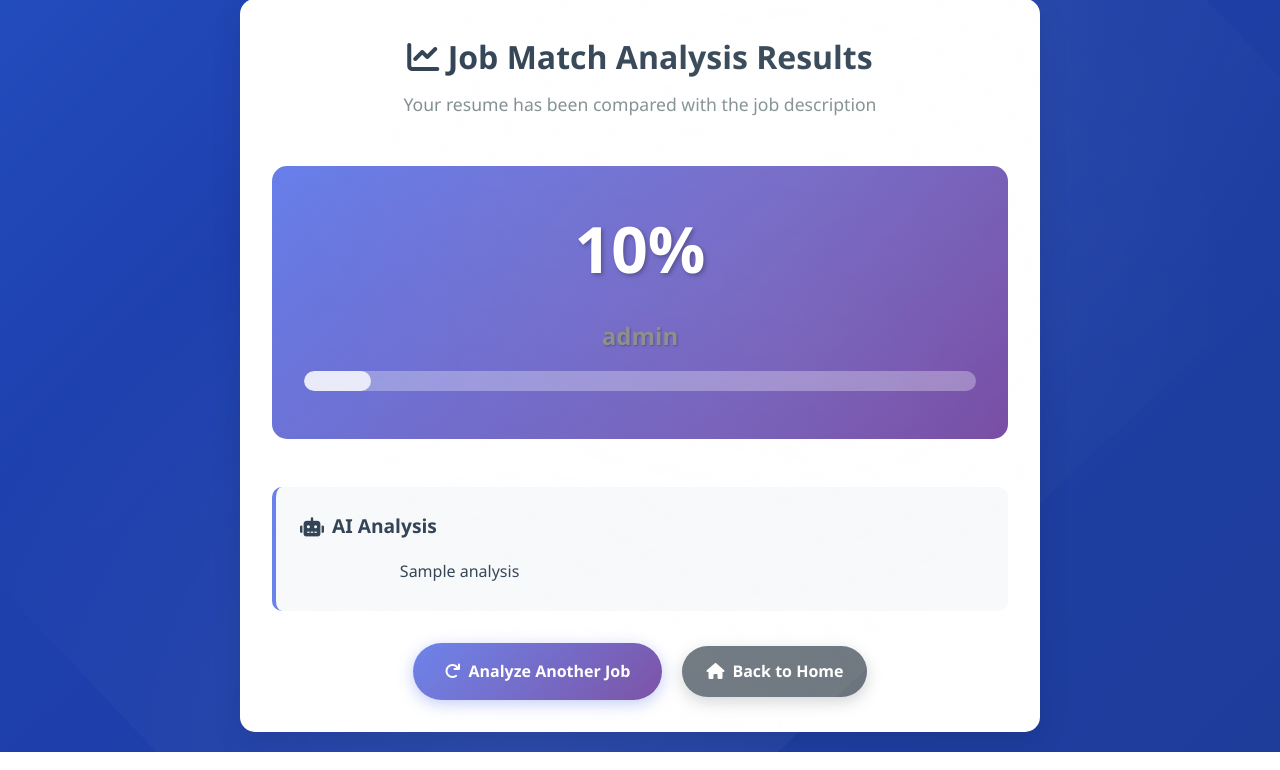
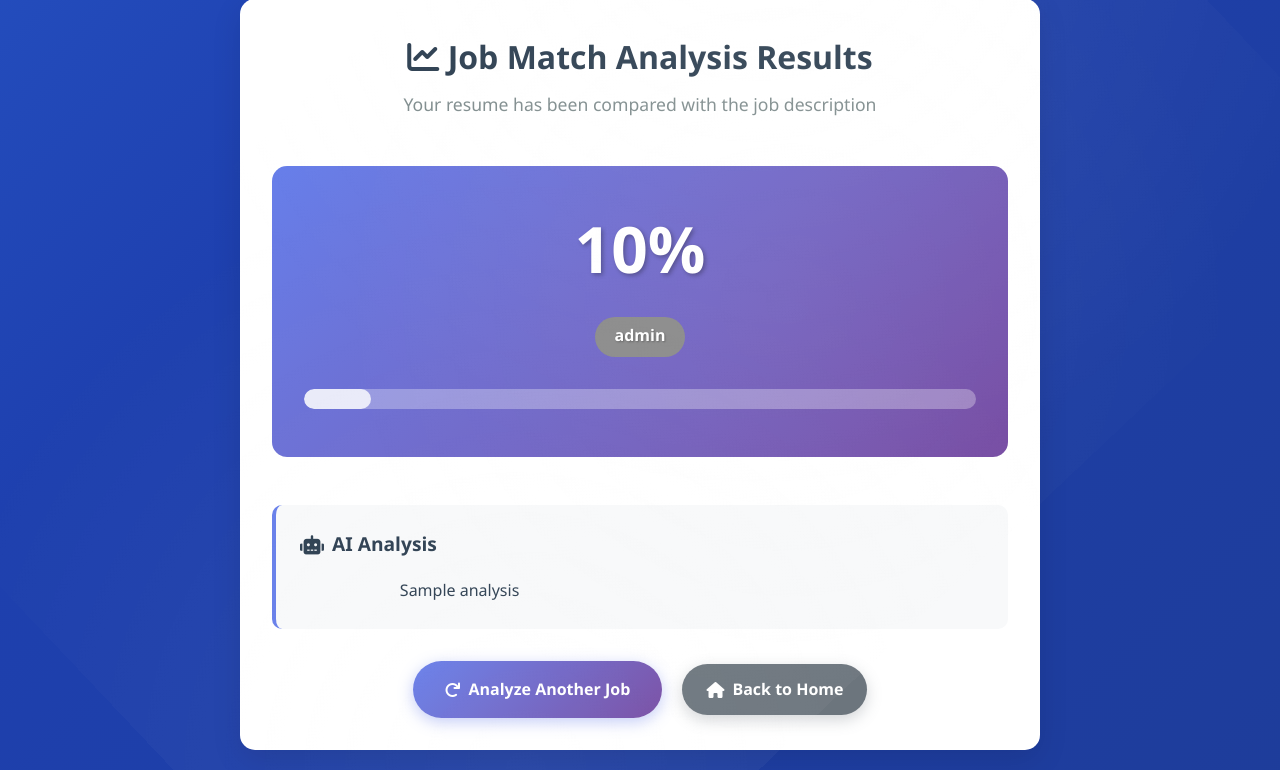
Before and after one commit to ahmed2402/Resume-Analysis-Hub, a Flask app: template templates/job_desc/jd_result.html in a window 1280 px wide. Shown: the part 53-823 px from the top of the page. Run offline with Flask 3, Linux system fonts and the light colour scheme; the template is opened without the code that fills it: most values are stand-ins (such as "Sample title", 1, 10 or a date in 2020); parts of the project's set-up code (start-up, migrations or seed data) failed here and were passed over.

Commit message:
UI Improved

```diff
--- a/static/job_desc/jd_result.css
+++ b/static/job_desc/jd_result.css
@@ -25,6 +25,7 @@
     font-size: 1.1rem;
 }
 
+/* --- Score Display Animation & Effects --- */
 .score-display {
     text-align: center;
     margin-bottom: 3rem;
@@ -42,10 +43,19 @@
 }
 
 .match-level {
-    font-size: 1.5rem;
+    margin: 0 auto 1rem auto;
+    display: inline-block;
+    padding: 6px 20px 9px 20px;
+    border-radius: 2rem;
+    width: fit-content;
+    font-size: 1rem;
     font-weight: 600;
     margin-bottom: 1rem;
     text-shadow: 1px 1px 2px rgba(0, 0, 0, 0.3);
+}
+
+@keyframes fadeInMatch {
+    to { opacity: 1; }
 }
 
 /* Analysis Sections Styles */
--- a/static/js/jd_result.js
+++ b/static/js/jd_result.js
@@ -16,7 +16,7 @@ function formatAnalysisText(text) {
 }
 
 document.addEventListener('DOMContentLoaded', function() {
-    // Animate progress bar
+    // Animate progress bar on page load
     const progressFill = document.querySelector('.progress-fill');
     const width = progressFill.style.width;
     progressFill.style.width = '0%';
--- a/templates/job_desc/jd_result.html
+++ b/templates/job_desc/jd_result.html
@@ -19,7 +19,7 @@
 
             <div class="score-display">
                 <div class="score-value">{{ score }}%</div>
-                <div class="match-level" style="color: {{ match_color }};">{{ match_level }}</div>
+                <div class="match-level" style="background-color: {{ match_color }};">{{ match_level }}</div>
                 <div class="progress-bar">
                     <div class="progress-fill" style="width: {{ score }}%"></div>
                 </div>
```
